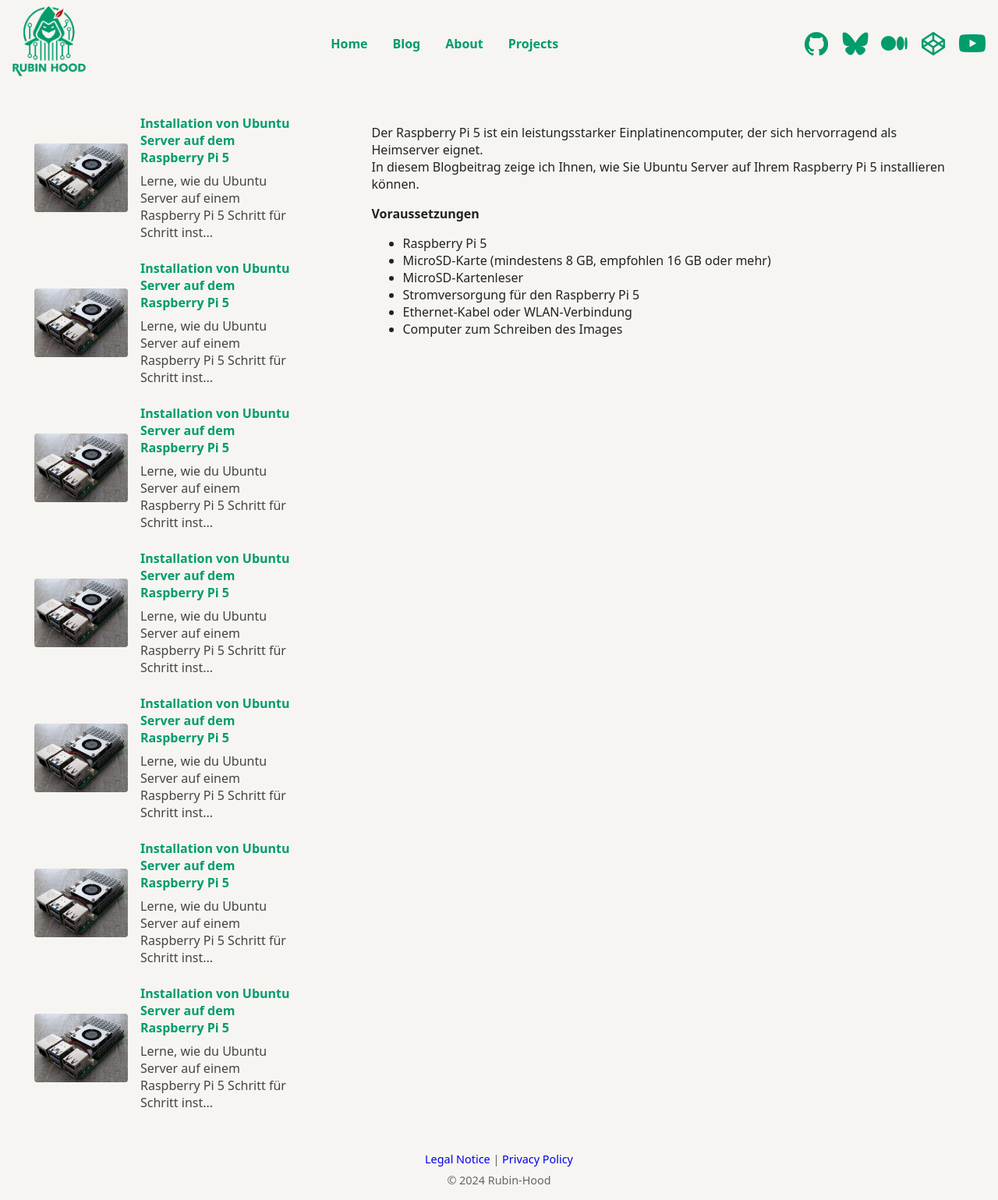
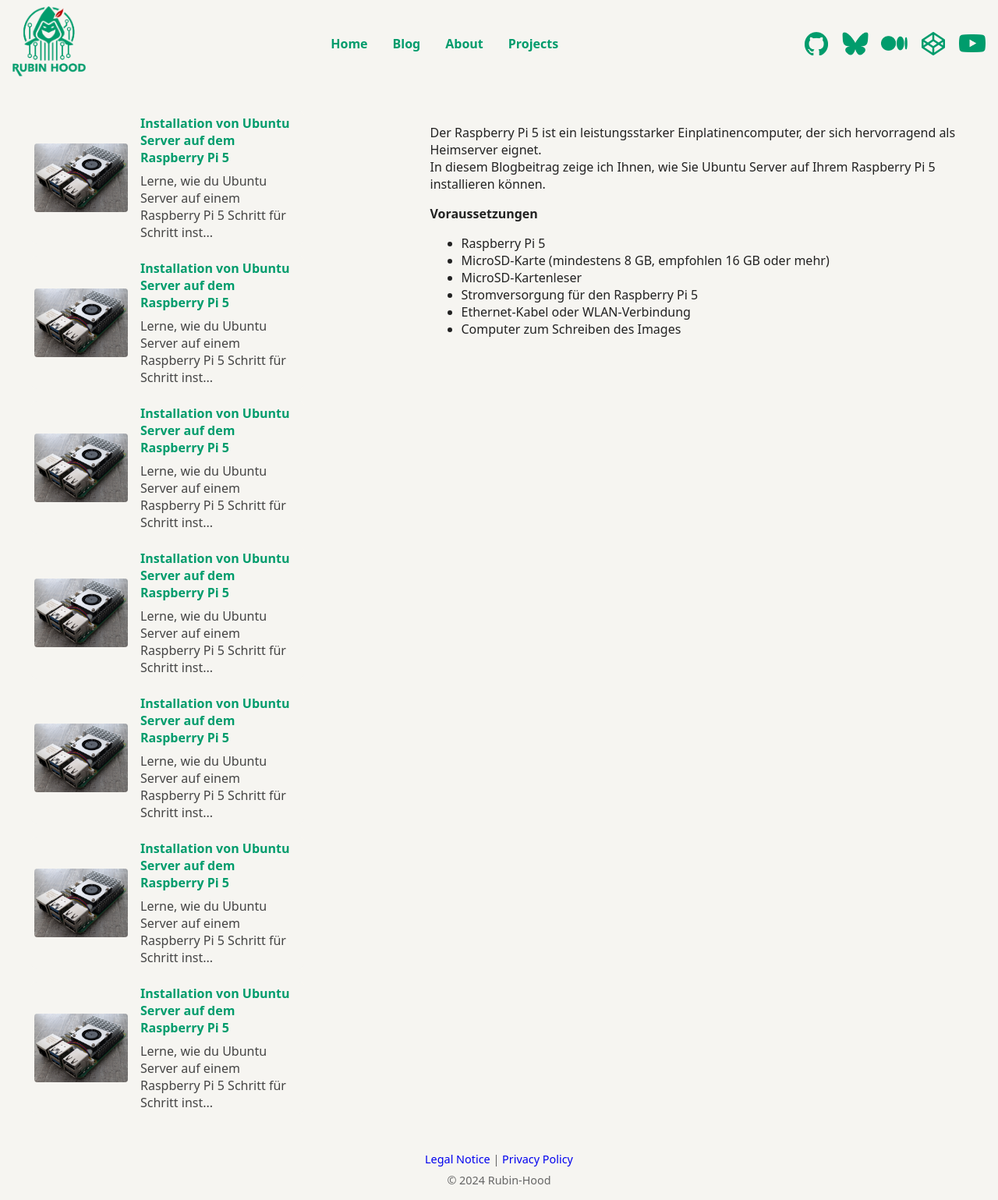
Before and after one commit to rubin-hood/rubinhood-blog, a Jekyll site: the page built from _posts/2024-06-01-beispiel.md, in a window 1280 px wide. Shown: the whole page at 78% size. Built offline with Jekyll 4.4.1, drawn with Linux system fonts in a browser that asks for light colours.

Commit message:
Update style.css

```diff
--- a/assets/css/style.css
+++ b/assets/css/style.css
@@ -232,7 +232,7 @@
 }
 
 .blog-sidebar {
-  flex: 1 1 350px;      /* Sidebar: nimmt minimal 1 Anteil, darf wachsen/schrumpfen, Startbreite 350px */
+  flex: 1 1 450px;      /* Sidebar: nimmt minimal 1 Anteil, darf wachsen/schrumpfen, Startbreite 350px */
 }
 .blog-content {
   flex: 3 1 600px;      /* Hauptinhalt: nimmt 3 Anteile, darf wachsen/schrumpfen, Startbreite 600px */
```
